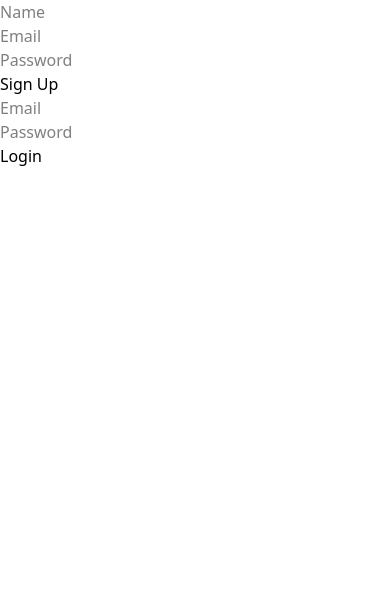
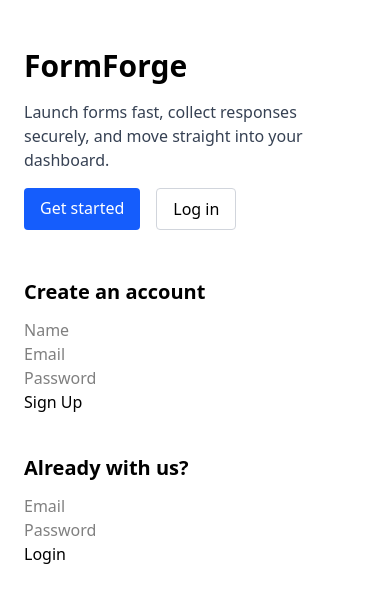
Before and after one commit to daveranola/FormForge, a Next.js app: page / in a window 390 px wide. Shown: the top 602 px of the page. Built offline with nearby package versions, Linux system fonts and the light colour scheme.

Commit message:
simple ui + dashboard

```diff
--- /dev/null
+++ b/app/(dashboard)/dashboard/page.tsx
@@ -0,0 +1,8 @@
+export default function DashboardPage() {
+  return (
+    <div className="space-y-4">
+      <h1 className="text-2xl font-semibold">Dashboard</h1>
+      <p className="text-gray-700">This is your dashboard home. Add widgets and stats here.</p>
+    </div>
+  );
+}
--- /dev/null
+++ b/app/(dashboard)/layout.tsx
@@ -0,0 +1,19 @@
+import Link from "next/link";
+
+export default function DashboardLayout({ children }: { children: React.ReactNode }) {
+  return (
+    <div className="grid min-h-screen grid-cols-[240px_1fr] bg-gray-50">
+      <aside className="space-y-6 border-r bg-white px-6 py-8">
+        <div className="text-lg font-semibold">FormForge</div>
+        <nav className="space-y-3">
+          <Link className="block rounded px-3 py-2 hover:bg-gray-100" href="/dashboard">
+            Overview
+          </Link>
+        </nav>
+      </aside>
+      <section className="p-8">
+        {children}
+      </section>
+    </div>
+  );
+}
--- /dev/null
+++ b/app/(marketing)/page.tsx
@@ -0,0 +1,35 @@
+import Link from "next/link";
+import { LoginForm } from "@/app/components/forms/LoginForm";
+import { SignupForm } from "@/app/components/forms/SignupForm";
+
+export default function MarketingPage() {
+  return (
+    <main className="mx-auto max-w-5xl space-y-12 px-6 py-12">
+      <section className="space-y-4">
+        <h1 className="text-3xl font-semibold">FormForge</h1>
+        <p className="max-w-2xl text-gray-700">
+          Launch forms fast, collect responses securely, and move straight into your dashboard.
+        </p>
+        <div className="flex flex-wrap gap-4">
+          <Link className="rounded bg-blue-600 px-4 py-2 text-white" href="/auth/signup">
+            Get started
+          </Link>
+          <Link className="rounded border border-gray-300 px-4 py-2" href="/auth/login">
+            Log in
+          </Link>
+        </div>
+      </section>
+
+      <section className="grid gap-10 md:grid-cols-2">
+        <div className="space-y-3">
+          <h2 className="text-xl font-semibold">Create an account</h2>
+          <SignupForm />
+        </div>
+        <div className="space-y-3">
+          <h2 className="text-xl font-semibold">Already with us?</h2>
+          <LoginForm />
+        </div>
+      </section>
+    </main>
+  );
+}
--- /dev/null
+++ b/app/auth/login/page.tsx
@@ -0,0 +1,13 @@
+import { LoginForm } from "@/app/components/forms/LoginForm";
+
+export default function LoginPage() {
+  return (
+    <main className="mx-auto flex max-w-md flex-col gap-6 px-6 py-12">
+      <div className="space-y-2">
+        <h1 className="text-2xl font-semibold">Log in</h1>
+        <p className="text-gray-600">Access your dashboard with your email and password.</p>
+      </div>
+      <LoginForm />
+    </main>
+  );
+}
--- /dev/null
+++ b/app/auth/signup/page.tsx
@@ -0,0 +1,13 @@
+import { SignupForm } from "@/app/components/forms/SignupForm";
+
+export default function SignupPage() {
+  return (
+    <main className="mx-auto flex max-w-md flex-col gap-6 px-6 py-12">
+      <div className="space-y-2">
+        <h1 className="text-2xl font-semibold">Create your account</h1>
+        <p className="text-gray-600">Sign up to start collecting form responses.</p>
+      </div>
+      <SignupForm />
+    </main>
+  );
+}
--- a/app/forms/LoginForm.tsx
+++ b/app/components/forms/LoginForm.tsx
@@ -1,5 +1,6 @@
 'use client';
 
+import { useRouter } from "next/navigation";
 import { useState, type FormEvent } from "react";
 import { LoginFormSchema, type LoginValues } from "@/app/lib/validation/login";
 
@@ -9,6 +10,7 @@ type FieldErrors = Partial<Record<keyof LoginValues, string>>;
 export function LoginForm() {
     const [ errors, setErrors ] = useState<FieldErrors>({});
     const [ message, setMessage ] = useState<string | null>(null);
+    const router = useRouter();
 
     const [ form, setForm ] = useState<LoginValues>({
         email: '',
@@ -56,6 +58,7 @@ export function LoginForm() {
                 return;
             }
             setMessage('Login successful!');
+            router.push('/dashboard');
         } catch (error) {
             console.log('Error during login:', error);
             setMessage('An unexpected error occurred.');
--- a/app/forms/SignupForm.tsx
+++ b/app/components/forms/SignupForm.tsx
@@ -1,7 +1,7 @@
 'use client';
 
 import { useState, type FormEvent } from "react";
-import { SignupFormSchema, type SignupValues } from "../lib/validation/signup";
+import { SignupFormSchema, type SignupValues } from "@/app/lib/validation/signup";
 
 // holds errors for each field
 type FieldErrors = Partial<Record<keyof SignupValues, string>>;
@@ -10,7 +10,7 @@ export function SignupForm() {
     const [ errors, setErrors ] = useState<FieldErrors>({});
     const [ message, setMessage ] = useState<string | null>(null);
 
-    const [ form, setForm ] = useState({
+    const [ form, setForm ] = useState<SignupValues>({
         name: '',
         email: '',
         password: ''
--- a/app/lib/supabase/proxy.ts
+++ b/app/lib/supabase/proxy.ts
@@ -38,12 +38,12 @@ export async function updateSession(request: NextRequest) {
 
   if (
     !user &&
-    !request.nextUrl.pathname.startsWith('/login') &&
+    !request.nextUrl.pathname.startsWith('/auth/login') &&
     !request.nextUrl.pathname.startsWith('/auth')
   ) {
     // no user, potentially respond by redirecting the user to the login page
     const url = request.nextUrl.clone()
-    url.pathname = '/login'
+    url.pathname = '/auth/login'
     return NextResponse.redirect(url)
   }
   return supabaseResponse
--- a/app/page.tsx
+++ /dev/null
@@ -1,11 +0,0 @@
-import { LoginForm } from "@/app/forms/LoginForm";
-import { SignupForm } from "@/app/forms/SignupForm";
-
-export default function Home() {
-  return (
-    <div>
-      <SignupForm />
-      <LoginForm />
-      </div>
-  );
-}
```
